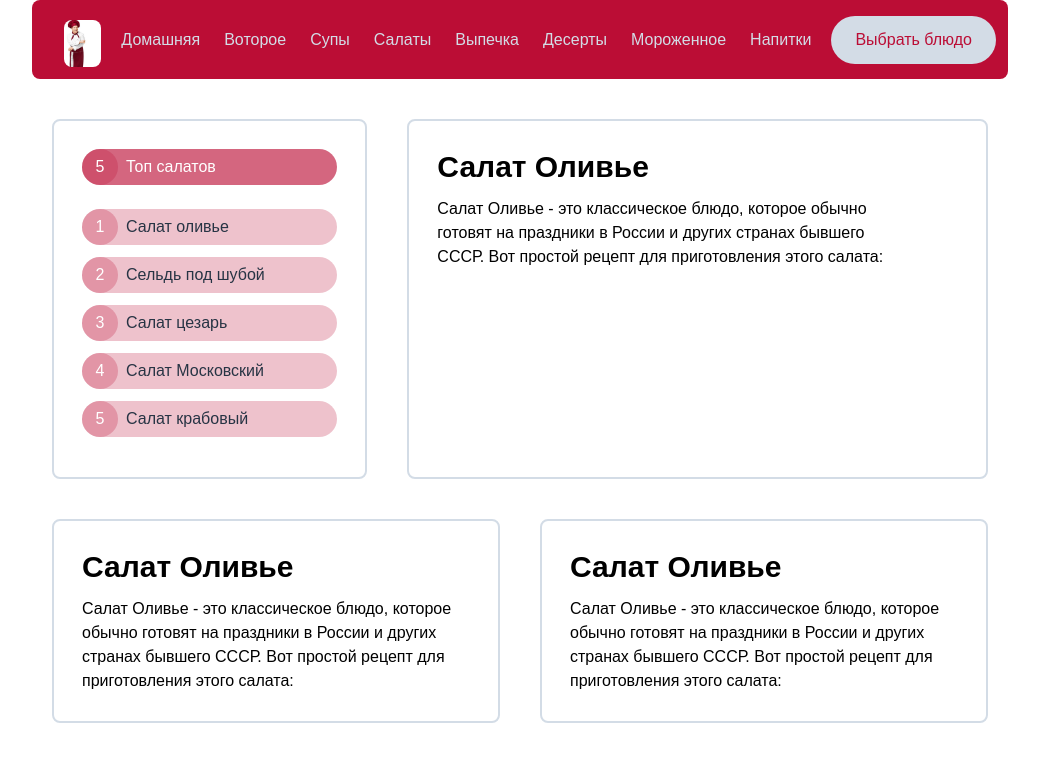
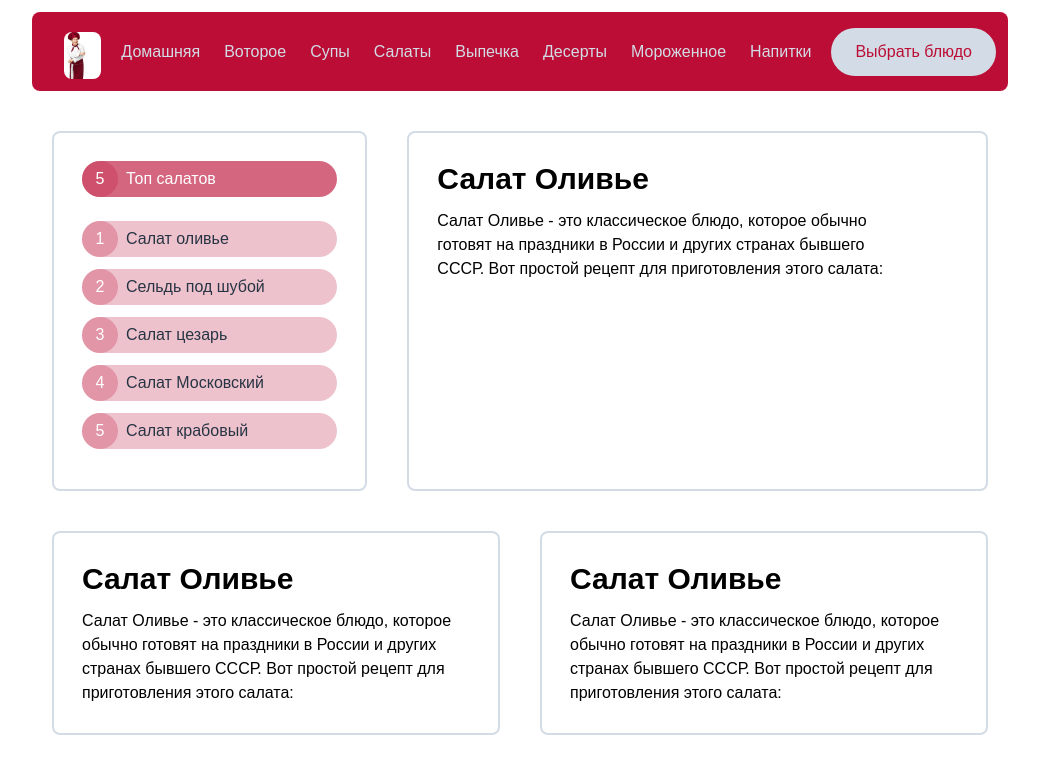
Before and after one commit to PavelCof/firstTailwind, a React (Create React App) app: page / in a window 1280 px wide. Shown: the top 774 px of the page, without its empty margins (120-1159 px from the left). Built offline with nearby package versions, Linux system fonts and the light colour scheme.

Commit message:
отступ у шапки

```diff
--- a/src/App.tsx
+++ b/src/App.tsx
@@ -7,7 +7,7 @@ function App() {
   return (
 
       <div className="relative p-0 h-screen flex flex-col">
-          <nav className=" container transition-all duration-3000 relative bg-sitered mx-auto p-3 rounded-lg min-w-[265px] h-150  ">
+          <nav className=" container transition-all duration-3000 relative bg-sitered mx-auto p-3 rounded-lg min-w-[265px] h-150 mt-3 ">
             <div className="flex items-center justify-between">
               {/* logo */}
               <div className="logo pt-2 rounded-lg mx-5">
```
